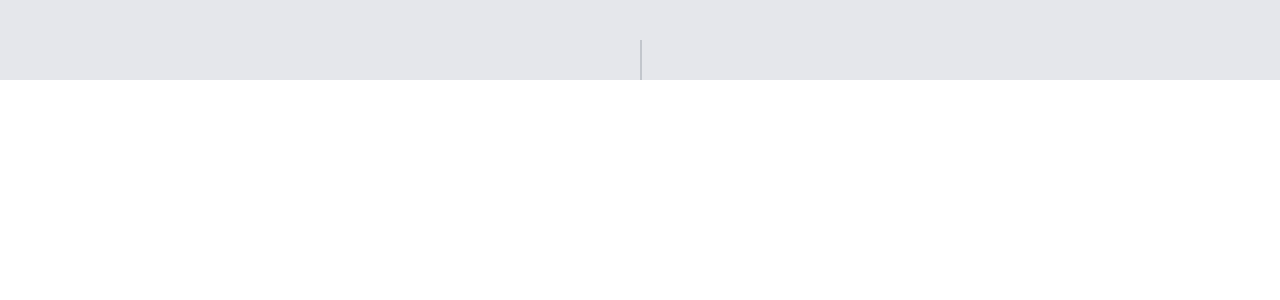
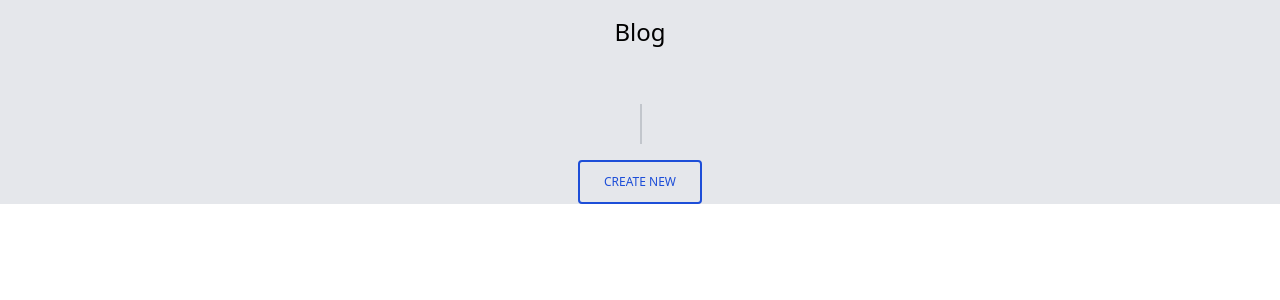
Before and after one commit to pigilwin/pigilwin_app, a React (Create React App) app: page /blog in a window 1280 px wide. Shown: the top 300 px of the page. Built offline with nearby package versions, Linux system fonts and the light colour scheme.

Commit message:
Adding sign in button

```diff
--- a/src/blog/index.tsx
+++ b/src/blog/index.tsx
@@ -1,8 +1,12 @@
 export const Blog = (): JSX.Element => {
     return (
-        <div className="container bg-gray-200 mx-auto w-full h-full">
+        <div className="container bg-gray-200 mx-auto h-full">
+            <h1 className="text-2xl text-center p-4">Blog</h1>
             <div className="relative wrap overflow-hidden p-10 h-full">
                 <MiddleLine/>
+            </div>
+            <div className="text-center mx-auto my-4">
+                <SignInLink/>
             </div>
         </div>
     );
@@ -13,3 +17,11 @@ const MiddleLine = (): JSX.Element => {
         <div className="border-2-2 absolute border-opacity-20 border-gray-700 h-full border left-50"></div>
     );
 }
+
+const SignInLink = (): JSX.Element => {
+    return (
+        <button className="inline-block px-6 py-2 text-xs font-medium leading-6 text-center text-blue-700 uppercase transition bg-transparent border-2 border-blue-700 rounded ripple hover:bg-blue-100 focus:outline-none">
+            Create New
+        </button>
+    );
+}
--- a/src/store/firebase.ts
+++ b/src/store/firebase.ts
@@ -12,9 +12,6 @@ firebase.initializeApp({
     appId: "1:40386379634:web:872f2c486fdfaea0d267eb"
 });
 
-export const signInWithEmailLink = async (email: string): Promise<void> => {
-    await firebase.auth().sendSignInLinkToEmail(email, {
-        handleCodeInApp: true,
-        url: 'https://www.pigilwin.com',
-    });
+export const signInWithEmailLink = async (email: string, password: string): Promise<firebase.auth.UserCredential> => {
+    return await firebase.auth().signInWithEmailAndPassword(email, password);
 };
```
